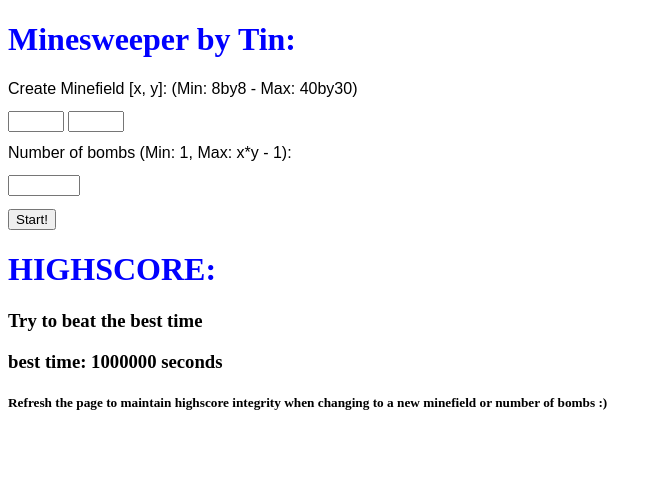
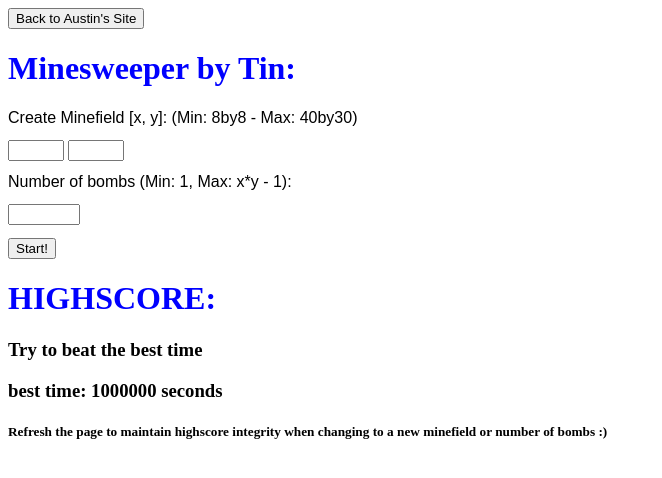
Before and after one commit to AustinRedenbaugh/MyWebsite, a plain HTML site: page minesweeper.html in a window 1280 px wide. Shown: the whole page, without its empty margins (0-662 px from the left). Drawn offline with nearby package versions, Linux system fonts and the light colour scheme.

Commit message:
Update minesweeper.html

```diff
--- a/minesweeper.html
+++ b/minesweeper.html
@@ -8,6 +8,9 @@
         <script src="a3script.js"></script>
     </head>
     <body>
+        <div>
+            <button href="https://austinredenbaugh.github.io/MyWebsite/">Back to Austin's Site</button>
+        </div>
         <div class="Minesweeper">
             <h1>Minesweeper by Tin:</h1>
             <div class="Rules/Inputs">
```
